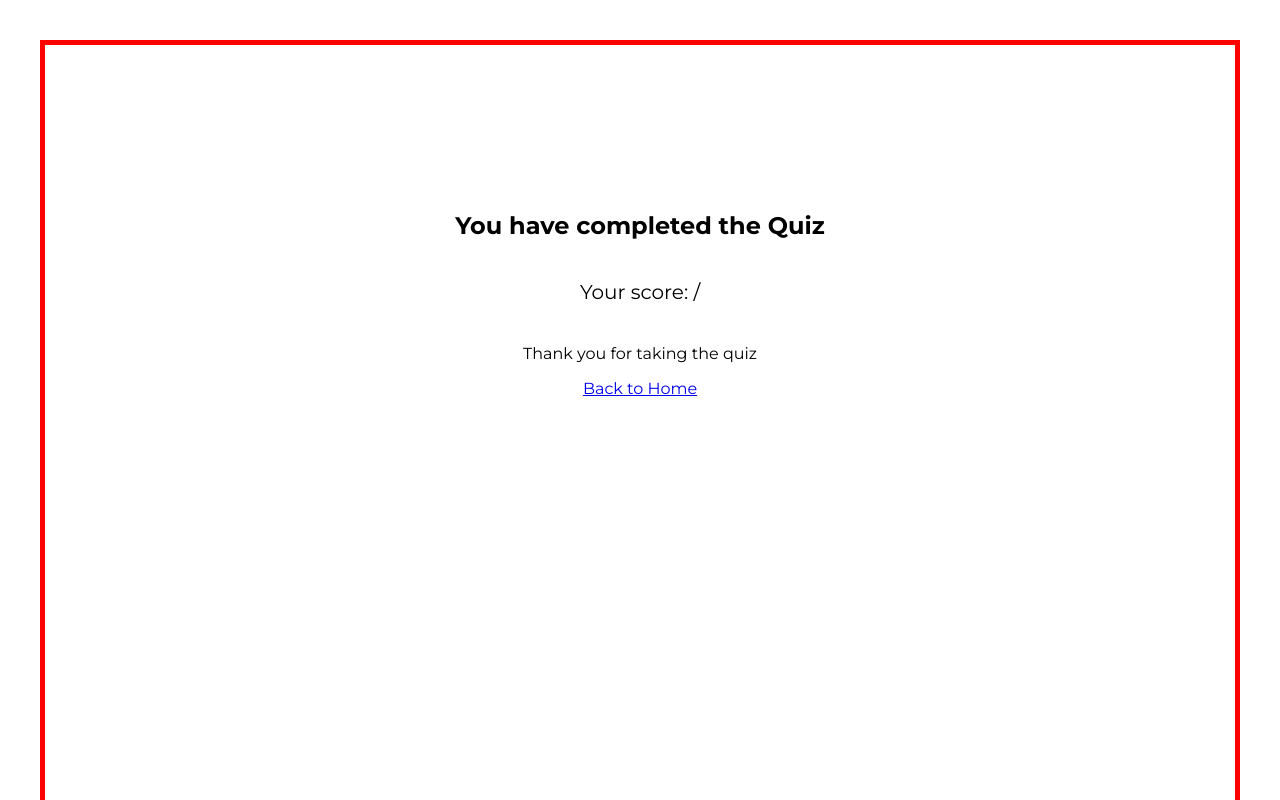
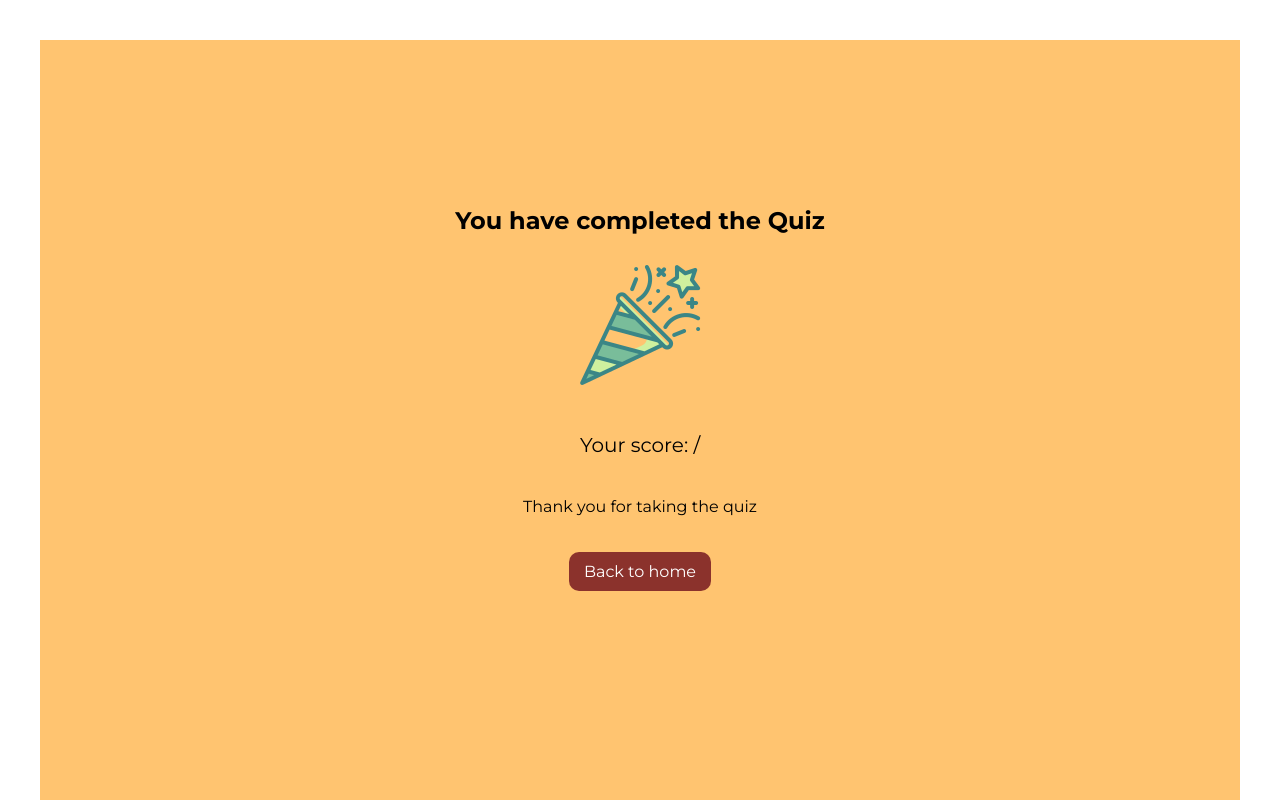
Before and after one commit to Paulajungaker/quiz-app, a React (Vite) app in the folder quiz-app/: page /quiz-completed in a window 1280 px wide. Shown: the top 800 px of the page. Built offline with nearby package versions, Linux system fonts and the light colour scheme.

Commit message:
Styling the completed page

```diff
--- a/quiz-app/src/components/quizzes/QuizCompletedPage.jsx
+++ b/quiz-app/src/components/quizzes/QuizCompletedPage.jsx
@@ -1,23 +1,34 @@
-import { Link, useLocation } from "react-router-dom";
+import { useLocation, useNavigate } from "react-router-dom";
+import CompletedImage from "../../../public/Celebrate.png";
 import "../../styling/QuizCompletedPage.css";
 
 const QuizCompletedPage = () => {
   const location = useLocation();
+  const navigate = useNavigate();
 
   const { state } = location;
   const score = state?.score;
   const totalQuestions = state?.totalQuestions;
 
+  const handleBackToHome = () => {
+    navigate("/");
+  };
+
   return (
     <div className="completedContainer">
       <h1 className="completedTitle">You have completed the Quiz</h1>
+      <img
+        src={CompletedImage}
+        alt="Icon with confetti"
+        className="completedImage"
+      />
       <p className="completedScore">
         Your score: {score} / {totalQuestions}
       </p>
       <p className="completedText">Thank you for taking the quiz</p>
-      <Link className="linkToHomepage" to="/">
-        Back to Home
-      </Link>
+      <button className="buttonToHomepage" onClick={handleBackToHome}>
+        Back to home
+      </button>
     </div>
   );
 };
--- a/quiz-app/src/styling/QuizCompletedPage.css
+++ b/quiz-app/src/styling/QuizCompletedPage.css
@@ -1,13 +1,14 @@
 .completedContainer {
-  border: 5px solid red;
   text-align: center;
   padding: 150px 10px 0 10px;
   height: 100vh;
   font-family: var(---main-font);
+  background-color: #ffc470;
 }
 
 .completedTitle {
   font-size: 24px;
+  padding-bottom: 10px;
 }
 
 .completedScore {
@@ -19,5 +20,13 @@
   font-size: 16px;
 }
 
-.linkToHomepage {
+.buttonToHomepage {
+  padding: 10px 15px;
+  border-radius: 10px;
+  border: none;
+  font-family: var(---main-font);
+  font-size: 16px;
+  margin-top: 20px;
+  background-color: #8b322c;
+  color: white;
 }
```
Also changed, not shown: quiz-app/public/Celebrate.png (added), 1 other file (tests, documents, lock files or other folders).
